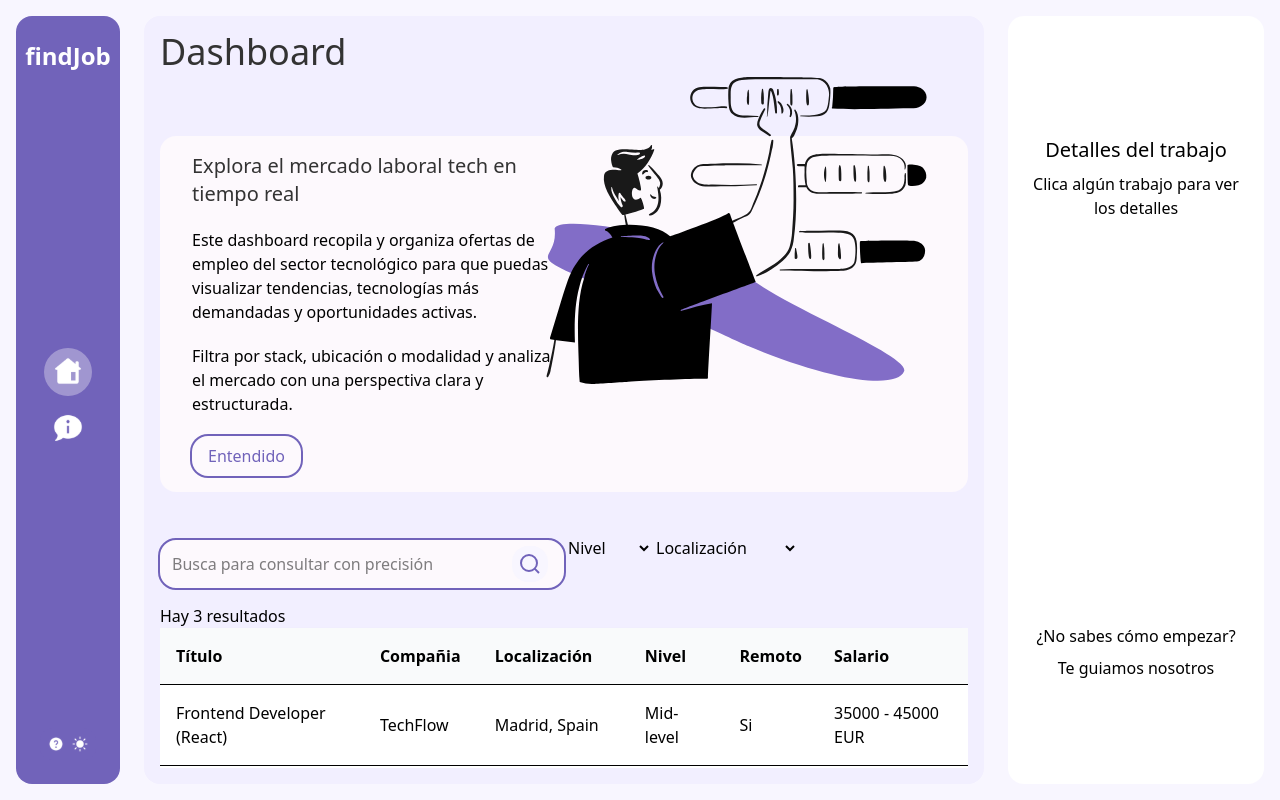
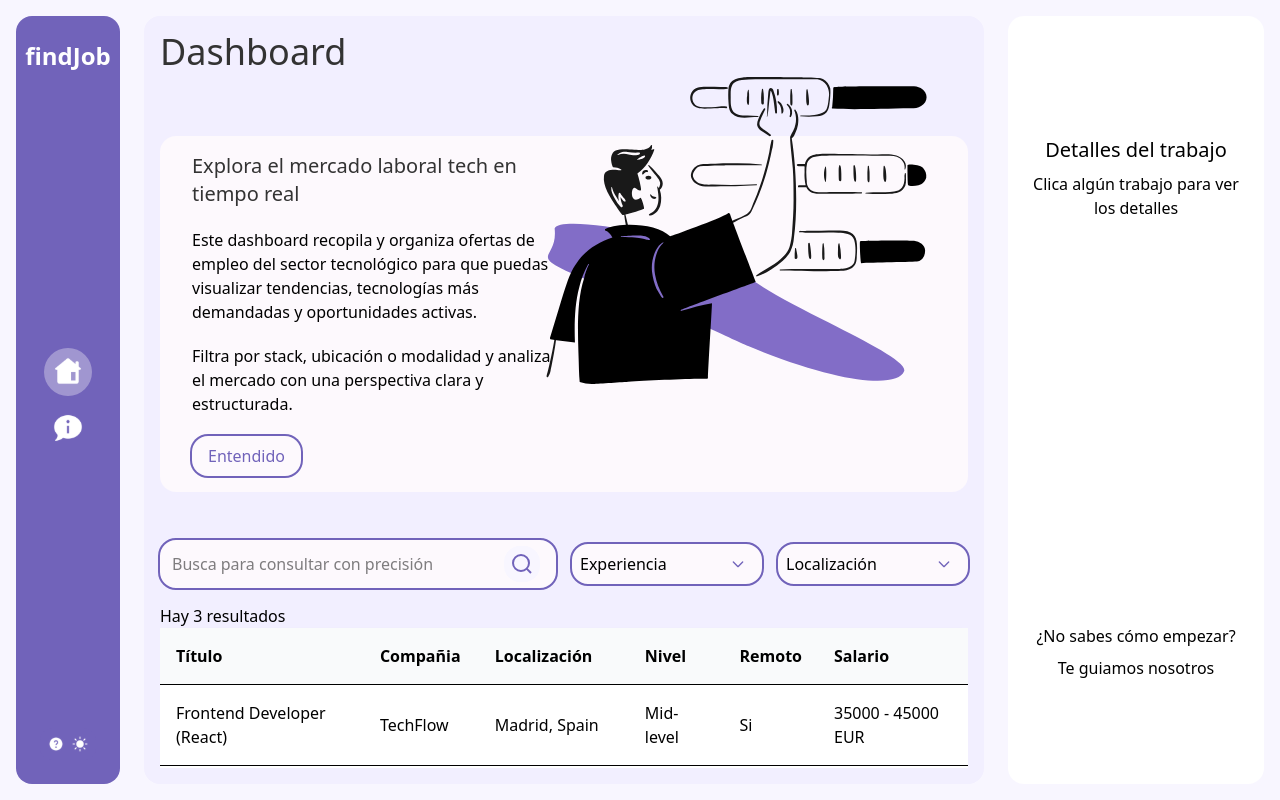
Before and after one commit to JaumeEsquerdo/dashboard-findJob, a Next.js app in the folder job-dashboard/: page / in a window 1280 px wide. Built offline with nearby package versions, Linux system fonts and the light colour scheme.

Commit message:
tipar el filtro de jobs y pasar info al Sidebar

```diff
--- a/job-dashboard/src/app/page.tsx
+++ b/job-dashboard/src/app/page.tsx
@@ -3,12 +3,13 @@ import Image from "next/image";
 import { useState, useMemo } from "react";
 import { Sidebar } from "../components/Sidebar";
 import { Button } from "../components/Button";
-
+import { type Job } from "./types/types";
 import dataJobs from '../data/jobs.json'
 
 export default function Home() {
   const [sidebarOpen, setSidebarOpen] = useState(false);
-  const [jobs, setJobs] = useState(dataJobs.jobs)
+  const [jobs, setJobs] = useState<Job[]>(dataJobs.jobs)
+  const [selectedJob, setSelectedJob] = useState<Job | null>(null)
   const [filters, setFilters] = useState({
     search: '',
     experience: '',
@@ -80,15 +81,17 @@ export default function Home() {
 
         )}
 
-
         {/* <div onClick={() => setSidebarOpen(!sidebarOpen)}>open sidebar</div>
         {sidebarOpen && <p>open</p>} */}
-        <div className="flex flex-col lg:flex-row">
-          <label className="relative block w-full lg:w-1/2 mt-8">
+
+        {/* FILTROS */}
+        <div className="flex flex-col lg:flex-row gap-4 lg:items-center lg:justify-center mt-8">
+          {/* input search */}
+          <label className="relative block w-full">
             <input
               value={filters.search}
               onChange={(e) => setFilters({ ...filters, search: e.target.value })}
-              className="p-3 rounded-2xl w-full bg-whiteSpecial outline-2 outline-main focus:outline-main focus:shadow-[0_0_0_2px_var(--color-main),0_4px_0_2px_var(--color-main)] focus:outline-2 transition duration-100 " type="text" placeholder="Busca para consultar con precisión" />
+              className="p-3 rounded-2xl w-full bg-whiteSpecial outline-2 outline-main focus:outline-main focus:shadow-[0_0_0_2px_var(--color-main),0_4px_0_2px_var(--color-main)]  focus:outline-2 transition duration-100 " type="text" placeholder="Busca para consultar con precisión" />
             <span className="absolute cursor-pointer bg-background rounded-2xl p-1.5 right-4 top-1/2 -translate-y-1/2 text-main">
               <svg
                 className="w-6 h-6"
@@ -102,13 +105,29 @@ export default function Home() {
               </svg>
             </span>
           </label>
-          <select value={filters.experience} onChange={(e) => setFilters({ ...filters, experience: e.target.value })}>
-            <option value="">Nivel</option>
+          {/* filtros selects */}
+          <div className="flex gap-4 items-center justify-center w-full">
+            <label className="relative w-full block lg:hover:-translate-y-1.5 transition duration-100">
+              <select className="p-2 pr-4 cursor-pointer rounded-2xl w-full bg-whiteSpecial outline-2 outline-main focus:outline-main focus:shadow-[0_0_0_2px_var(--color-main),0_4px_0_2px_var(--color-main)] hover:shadow-[0_0_0_2px_var(--color-main),0_4px_0_2px_var(--color-main)]  focus:outline-2 transition duration-100 appearance-none" value={filters.experience} onChange={(e) => setFilters({ ...filters, experience: e.target.value })}>
+                <option value="">Experiencia</option>
                 <option value="Junior">Junior</option>
                 <option value="Mid-level">Mid-level</option>
                 <option value="Senior">Senior</option>
               </select>
-          <select value={filters.location} onChange={(e) => setFilters({
+              <svg
+                className="pointer-events-none absolute right-4 top-1/2 -translate-y-1/2 w-4 h-4 text-main lg:right-4"
+                xmlns="http://www.w3.org/2000/svg"
+                fill="none"
+                viewBox="0 0 24 24"
+                stroke="currentColor"
+              >
+                <path strokeLinecap="round" strokeLinejoin="round" strokeWidth="2" d="M19 9l-7 7-7-7" />
+              </svg>
+            </label>
+
+
+            <label className="relative w-full block lg:hover:-translate-y-1.5 transition duration-100">
+              <select className="p-2 pr-4 cursor-pointer rounded-2xl w-full bg-whiteSpecial outline-2 outline-main focus:outline-main focus:shadow-[0_0_0_2px_var(--color-main),0_4px_0_2px_var(--color-main)] hover:shadow-[0_0_0_2px_var(--color-main),0_4px_0_2px_var(--color-main)]  focus:outline-2 transition duration-100 appearance-none" value={filters.location} onChange={(e) => setFilters({
                 ...filters, location: e.target.value
               })}>
                 <option value="">Localización</option>
@@ -118,6 +137,18 @@ export default function Home() {
                   </option>
                 ))}
               </select>
+              <svg
+                className="pointer-events-none absolute right-4 top-1/2 -translate-y-1/2 w-4 h-4 text-main lg:right-4"
+                xmlns="http://www.w3.org/2000/svg"
+                fill="none"
+                viewBox="0 0 24 24"
+                stroke="currentColor"
+              >
+                <path strokeLinecap="round" strokeLinejoin="round" strokeWidth="2" d="M19 9l-7 7-7-7" />
+              </svg>
+            </label>
+
+          </div>
         </div>
 
         {/* tabla de render de jobs */}
@@ -137,7 +168,10 @@ export default function Home() {
 
             <tbody>
               {filteredJobs && filteredJobs.map((job) => (
-                <tr key={job.id} className="border-t">
+                <tr key={job.id} onClick={() => {
+                  setSelectedJob(job)
+                  setSidebarOpen(true)
+                }} className="border-t cursor-pointer lg:hover:bg-amber-200">
                   <td className="p-4 font-medium">{job.title}</td>
                   <td className="p-4">{job.company}</td>
                   <td className="p-4">{job.location}</td>
@@ -161,9 +195,9 @@ export default function Home() {
             </tbody>
           </table>
         </div>
-      </main>
+      </main >
 
-      <Sidebar sidebarOpen={sidebarOpen} setOpen={setSidebarOpen} />
-    </div>
+      <Sidebar sidebarOpen={sidebarOpen} setOpen={setSidebarOpen} job={selectedJob} />
+    </div >
   );
 }
--- /dev/null
+++ b/job-dashboard/src/app/types/types.tsx
@@ -0,0 +1,16 @@
+export type Job = {
+    id: string
+    title: string
+    company: string
+    location: string
+    remote: boolean
+    employment_type: string
+    experience_level: string
+    salary_min: number
+    salary_max: number
+    currency: string
+    tags: string[]
+    posted_at: string
+    description: string
+    url: string
+}
--- a/job-dashboard/src/components/Sidebar.tsx
+++ b/job-dashboard/src/components/Sidebar.tsx
@@ -1,10 +1,13 @@
+import { type Job } from "../app/types/types"
+
 interface sidebarProps {
     sidebarOpen: boolean
     setOpen: (value: boolean) => void
+    job: Job | null
 }
 
 
-export const Sidebar = ({ sidebarOpen, setOpen }: sidebarProps) => {
+export const Sidebar = ({ sidebarOpen, setOpen, job }: sidebarProps) => {
     return (
         <>
             {/* overlay clicable para cerrar sidebar */}
@@ -31,6 +34,8 @@ export const Sidebar = ({ sidebarOpen, setOpen }: sidebarProps) => {
                 </button>
 
                 {/* Contenido del sidebar */}
+                {!job && (
+                    <>
                         <header className="flex flex-col items-center gap-2 mt-24">
                             <h3 className="font-medium text-xl">Detalles del trabajo</h3>
                             <p className="text-center">Clica algún trabajo para ver los detalles</p>
@@ -39,6 +44,17 @@ export const Sidebar = ({ sidebarOpen, setOpen }: sidebarProps) => {
                             <p>¿No sabes cómo empezar?</p>
                             <p>Te guiamos nosotros</p>
                         </section>
+                    </>
+                )}
+
+                {job && (
+                    <div>
+                        <h2>{job.title}</h2>
+                        <p>{job.company}</p>
+                        <p>{job.location}</p>
+                        <p>{job.description}</p>
+                    </div>
+                )}
 
             </aside>
         </>
```
Lines whose indentation alone changed are shown as unchanged.
